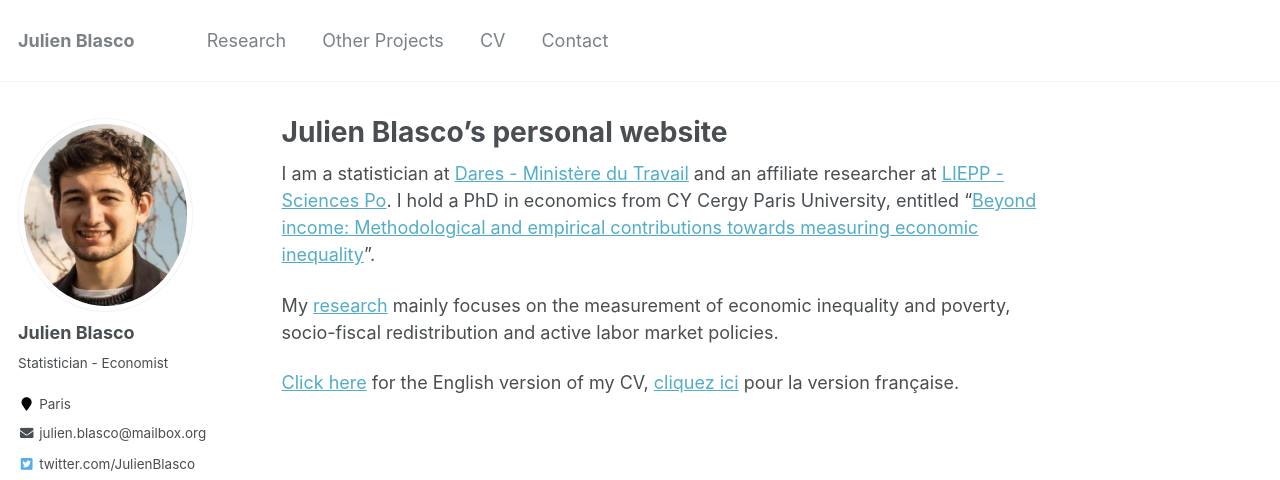
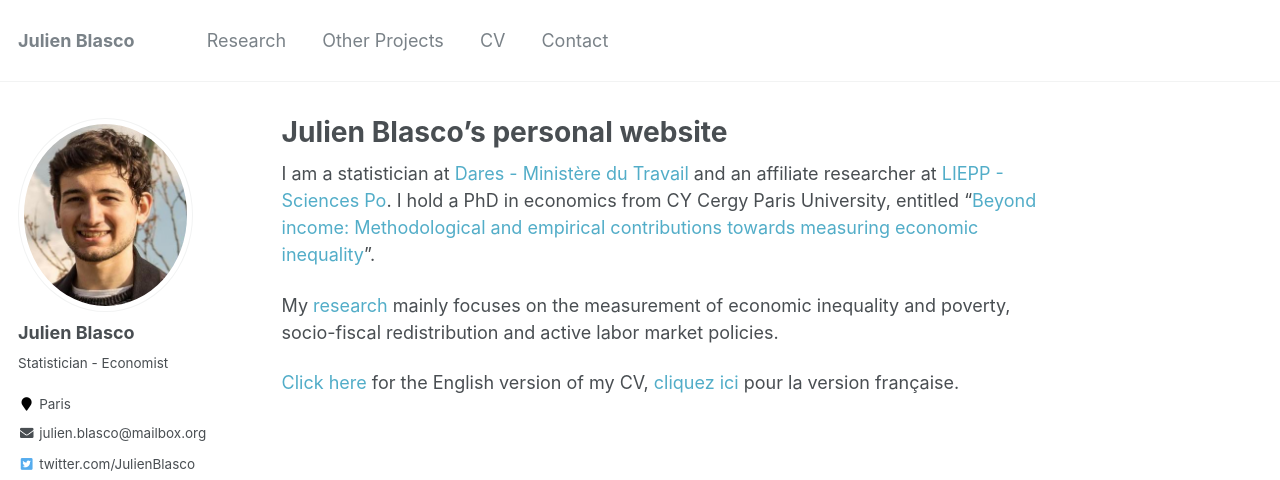
Before and after one commit to JulienBlasco/julienblasco.github.io, a Jekyll site: the page built from _pages/about.md, in a window 1280 px wide. Shown: the top 480 px of the page. Built offline with Jekyll 4.4.1, drawn with Linux system fonts in a browser that asks for light colours.

Commit message:
Remove links underline

```diff
--- a/_sass/_archive.scss
+++ b/_sass/_archive.scss
@@ -15,7 +15,7 @@
   }
 
   a {
-    text-decoration: underline;
+    text-decoration: none;
 
     &:hover {
       text-decoration: underline;
@@ -80,7 +80,7 @@
   }
 
   .archive__item-title {
-    text-decoration: underline;
+    text-decoration: none;
   }
 }
 
--- a/_sass/_page.scss
+++ b/_sass/_page.scss
@@ -73,7 +73,7 @@
   }
 
   a {
-    text-decoration: underline;
+    text-decoration: none;
 
     &:hover {
       text-decoration: underline;
```
